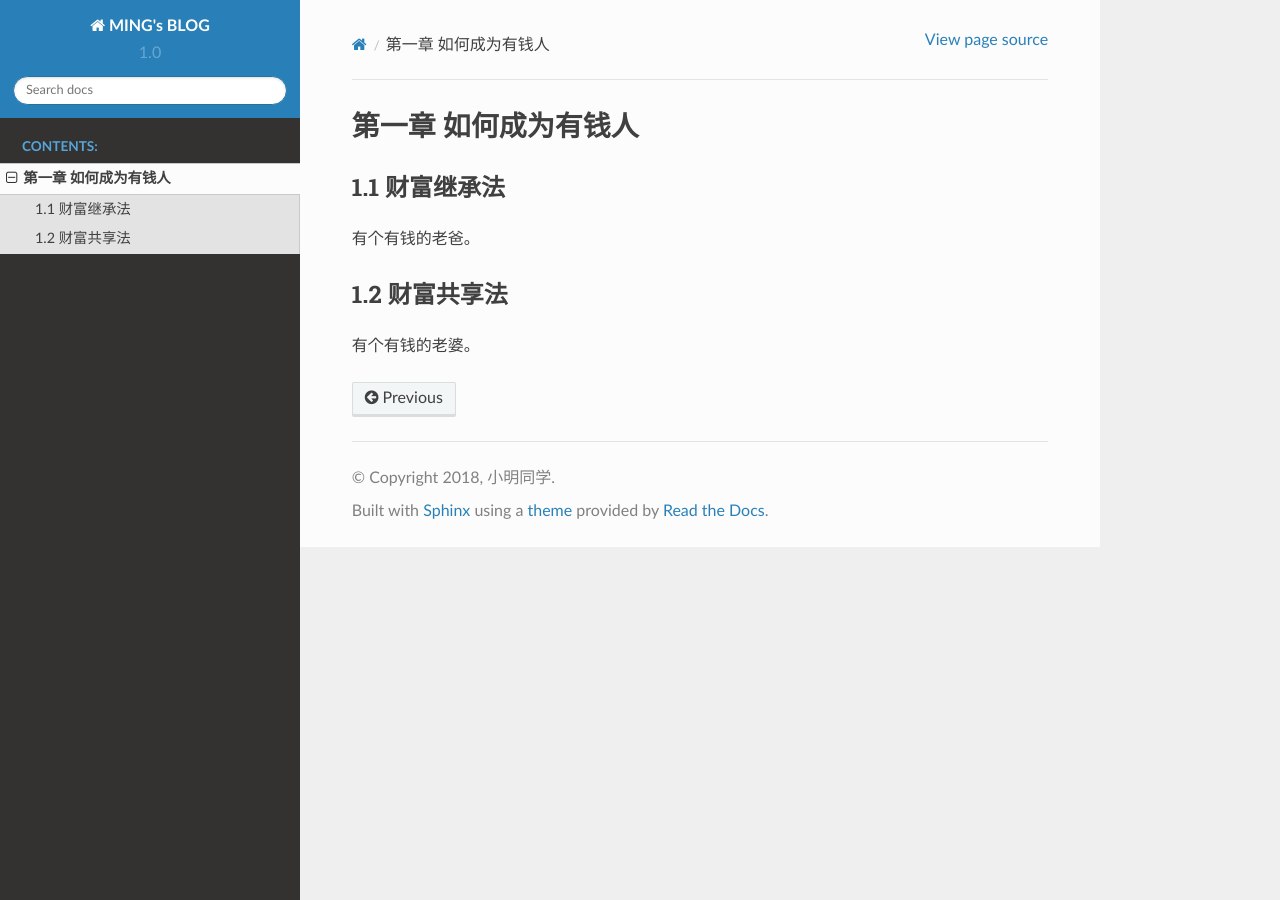
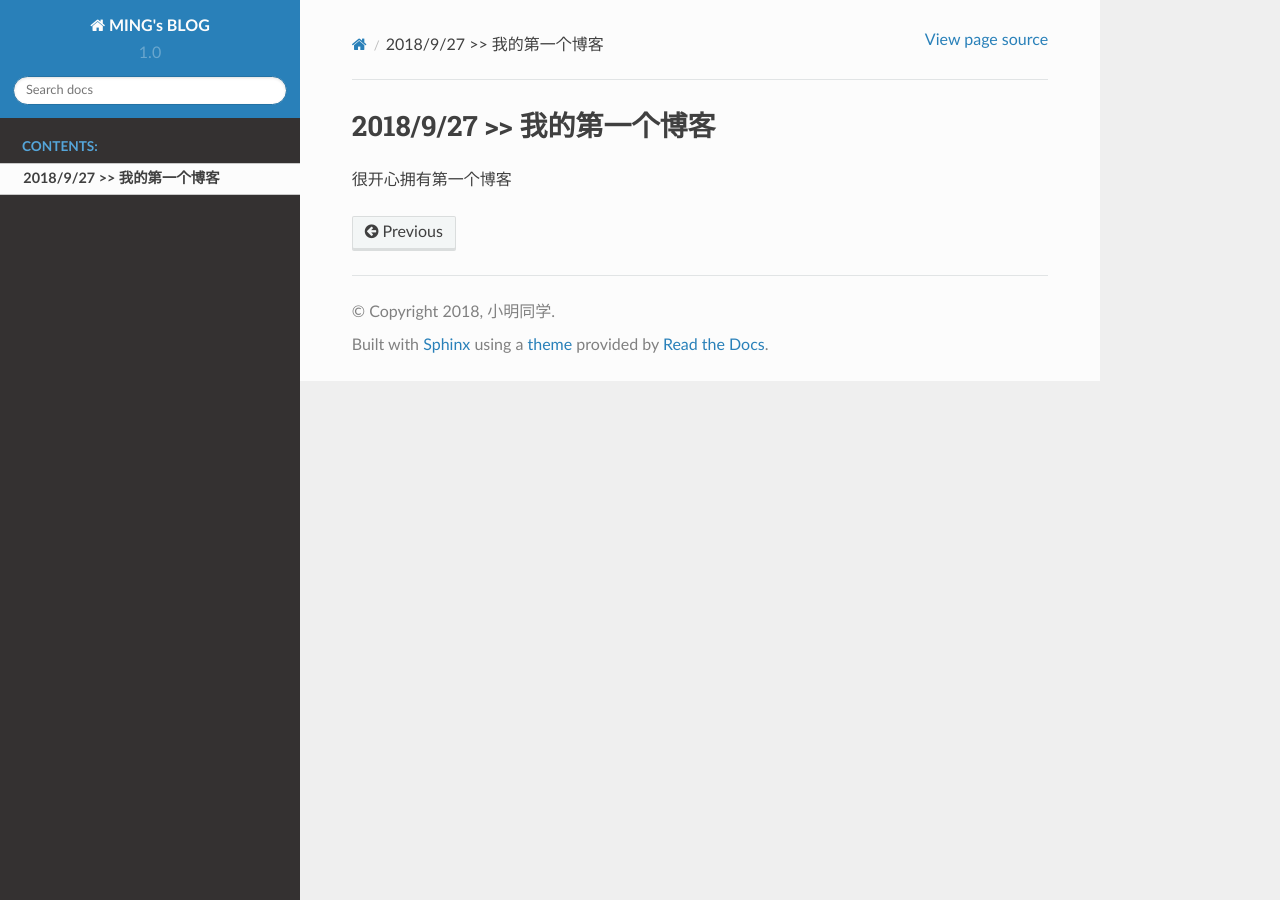
Before and after one commit to syl111625/pythonBlog, a Sphinx documentation site: the page built from source/how_to_be_a_rich_man.rst, in a window 1280 px wide. Built offline with Sphinx 7.4.7 and the Read the Docs theme 2.0.0, drawn with Linux system fonts in a browser that asks for light colours.

Commit message:
第一个博客

```diff
--- a/source/how_to_be_a_rich_man.rst
+++ b/source/how_to_be_a_rich_man.rst
@@ -1,13 +1,4 @@
-第一章 如何成为有钱人
+2018/9/27 >> 我的第一个博客
 ======================
 
-1.1 财富继承法
----------------------
-
-有个有钱的老爸。
-
-
-1.2 财富共享法
----------------------
-
-有个有钱的老婆。
+很开心拥有第一个博客
```
